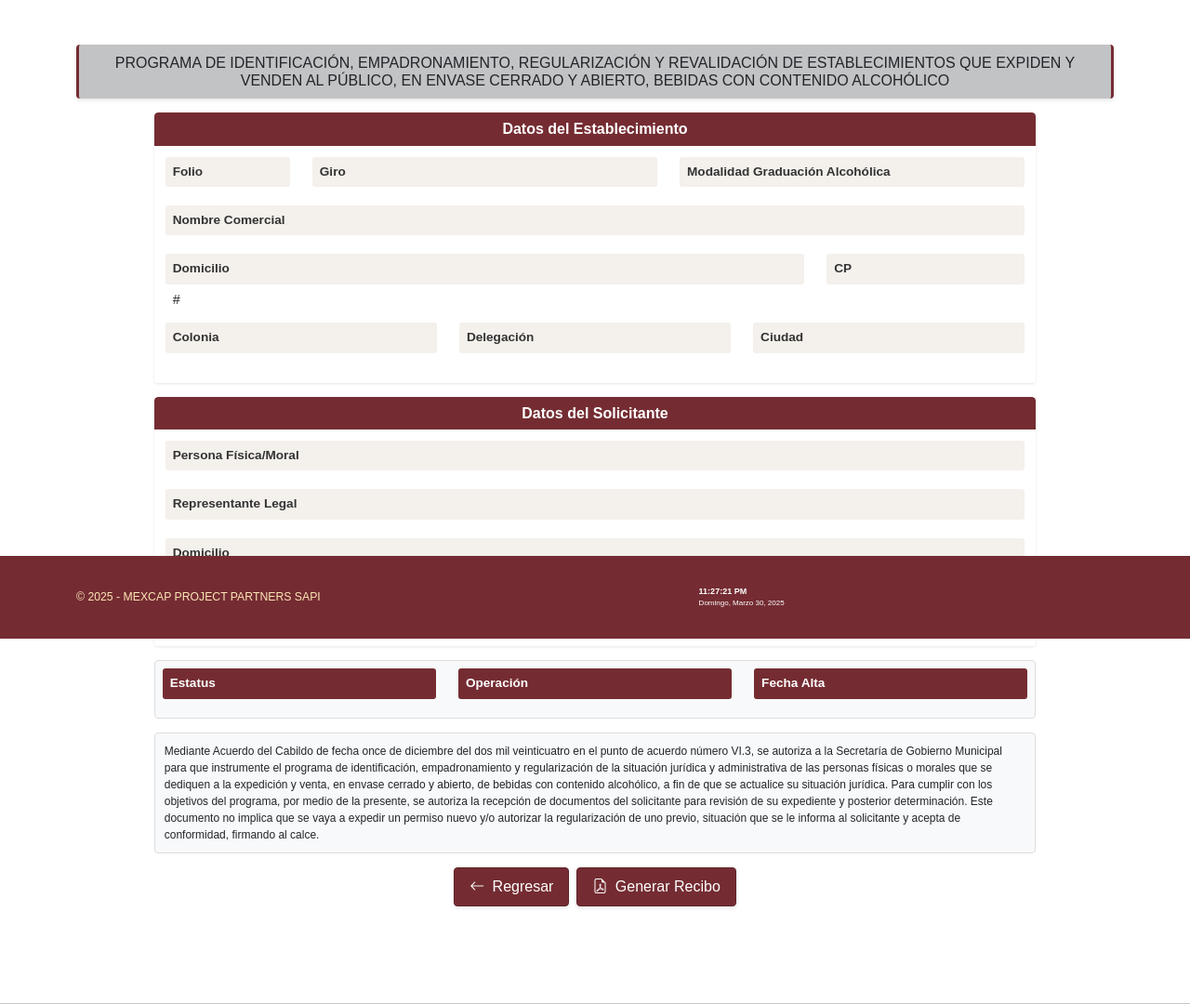
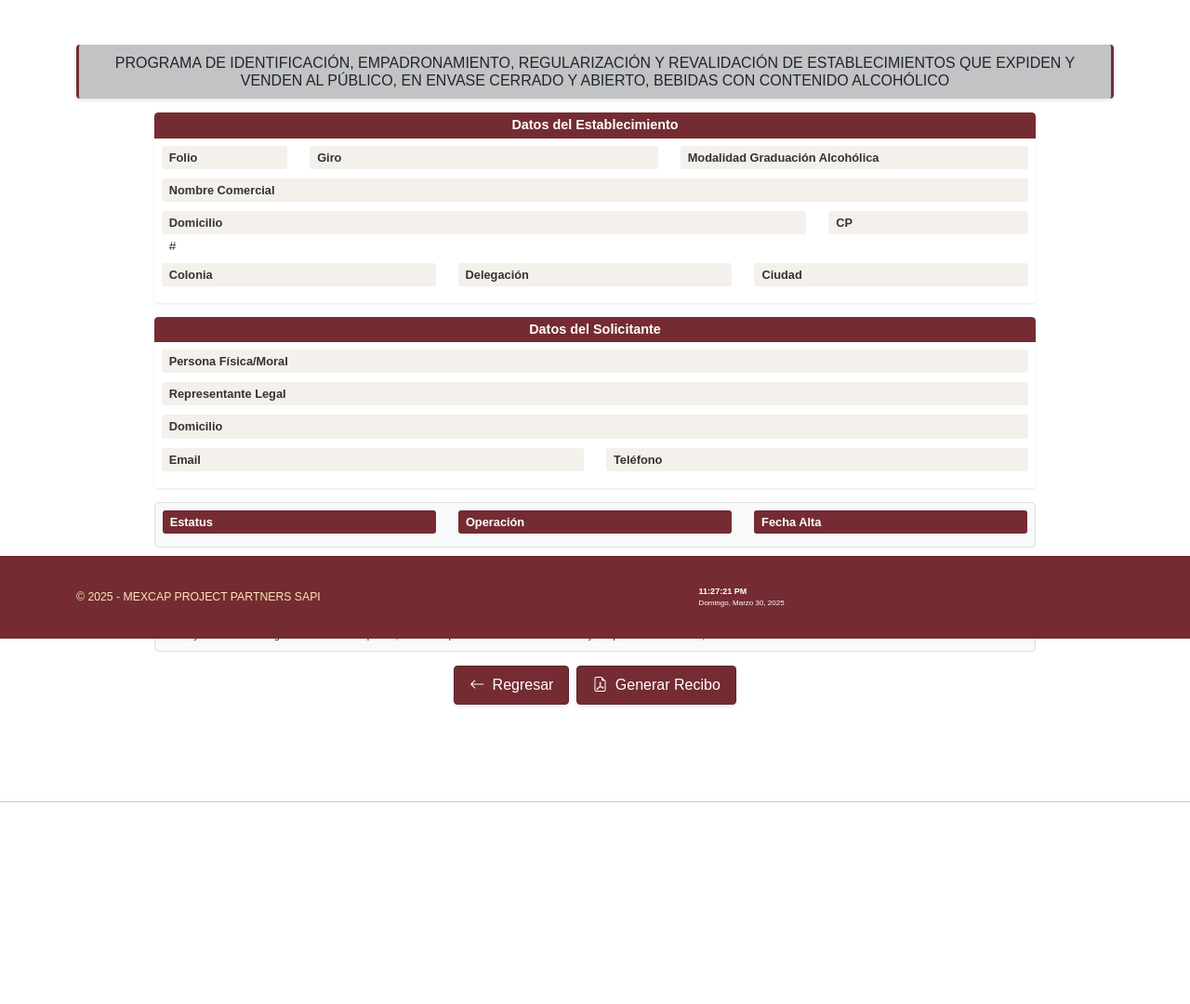
Before and after one commit to Abdielcoder/bebal, a PHP site: page /detalleRegistro.php in a window 1280 px wide. Shown: the part 113-1193 px from the top of the page at 93% size. After the commit the page ends 976 px from the top, so only its background shows below. Run offline with PHP 8.4, Linux system fonts and the light colour scheme; the visitor is signed in with stand-in values (Sample User, id 1); data that the repository does not hold is empty.

Commit message:
Reducida la altura de los contenedores para mejorar la visualización

```diff
--- a/detalleRegistro.php
+++ b/detalleRegistro.php
@@ -62,7 +62,7 @@ session_start();
         .seccion-datos .encabezado {
             background-color: var(--color-primary);
             color: white;
-            padding: 8px 12px;
+            padding: 5px 12px;
             text-align: center;
             border-top-left-radius: 4px;
             border-top-right-radius: 4px;
@@ -71,28 +71,28 @@ session_start();
         .seccion-datos .encabezado h4 {
             margin: 0;
             font-weight: 600;
-            font-size: 1rem;
+            font-size: 0.9rem;
         }
 
         .seccion-datos .contenido {
-            padding: 12px;
+            padding: 8px;
         }
 
         .fila-datos {
-            margin-bottom: 8px;
+            margin-bottom: 4px;
         }
 
         .etiqueta {
             background-color: #f4f0ec;
             font-weight: 600;
-            padding: 6px 8px;
+            padding: 3px 8px;
             border-radius: 3px;
-            font-size: 0.85rem;
+            font-size: 0.8rem;
         }
 
         .valor {
-            padding: 6px 8px;
-            font-size: 0.9rem;
+            padding: 3px 8px;
+            font-size: 0.85rem;
         }
 
         .valor-destacado {
@@ -108,23 +108,23 @@ session_start();
             justify-content: center;
         }
 
-        .nota-legal {
+        .estatus-seccion {
             background-color: #f8f9fa;
             border-radius: 4px;
-            padding: 10px;
-            font-size: 0.75rem;
             border: 1px solid #ddd;
-            margin-bottom: 15px;
+            margin-bottom: 10px;
             max-width: 85%;
             margin-left: auto;
             margin-right: auto;
         }
 
-        .estatus-seccion {
+        .nota-legal {
             background-color: #f8f9fa;
             border-radius: 4px;
+            padding: 8px;
+            font-size: 0.7rem;
             border: 1px solid #ddd;
-            margin-bottom: 15px;
+            margin-bottom: 10px;
             max-width: 85%;
             margin-left: auto;
             margin-right: auto;
```
